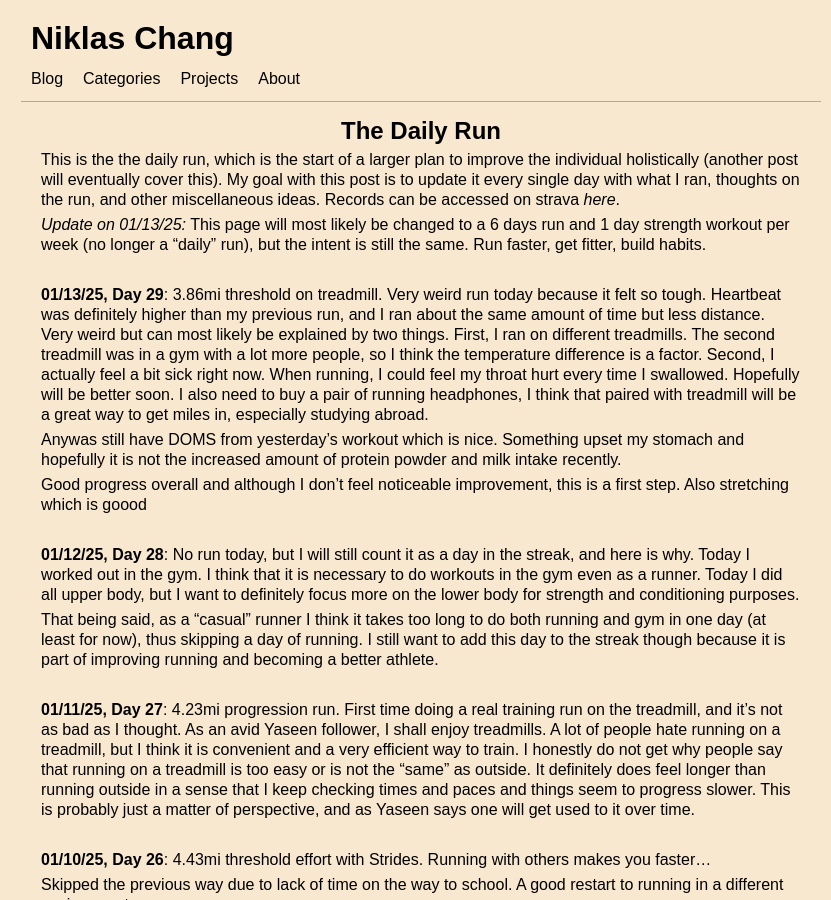
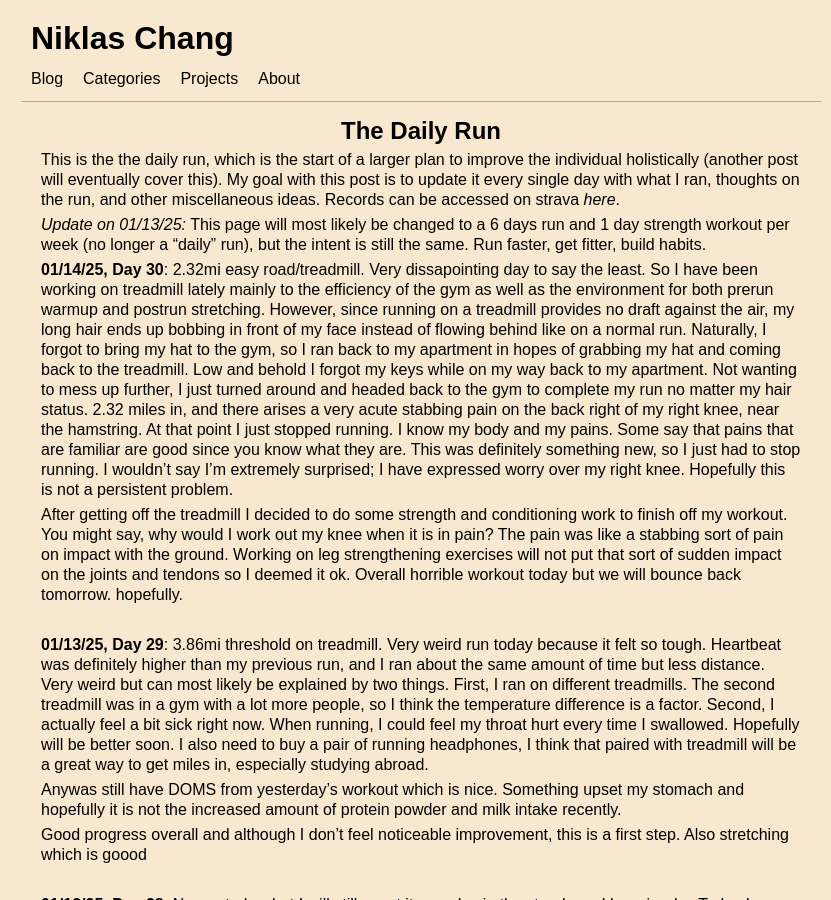
Before and after one commit to Niklichang/niklichang.github.io, a Jekyll site: the page built from _posts/2024-12-02-the-daily-run.md, in a window 1280 px wide and 900 px high. Shown: the whole window, without its empty margins (219-1050 px from the left). Built offline with Jekyll 4.4.1, drawn with Linux system fonts in a browser that asks for light colours; some web fonts are replaced; some of the changed text lies outside the part shown.

Commit message:
hopefully day30 yaay month long progress

```diff
--- a/_posts/2024-12-02-the-daily-run.md
+++ b/_posts/2024-12-02-the-daily-run.md
@@ -2,13 +2,17 @@
 layout: post
 title:  "The Daily Run"
 date:   2024-12-02
-last_modified_at: 2025-01-13
+last_modified_at: 2025-01-14
 categories: [Running]
 ---
 
 This is the the daily run, which is the start of a larger plan to improve the individual holistically (another post will eventually cover this). My goal with this post is to update it every single day with what I ran, thoughts on the run, and other miscellaneous ideas. Records can be accessed on strava *[here](https://www.strava.com/athletes/117513725)*.
 
 *Update on 01/13/25:* This page will most likely be changed to a 6 days run and 1 day strength workout per week (no longer a "daily" run), but the intent is still the same. Run faster, get fitter, build habits.
+
+**01/14/25, Day 30**: 2.32mi easy road/treadmill. Very dissapointing day to say the least. So I have been working on treadmill lately mainly to the efficiency of the gym as well as the environment for both prerun warmup and postrun stretching. However, since running on a treadmill provides no draft against the air, my long hair ends up bobbing in front of my face instead of flowing behind like on a normal run. Naturally, I forgot to bring my hat to the gym, so I ran back to my apartment in hopes of grabbing my hat and coming back to the treadmill. Low and behold I forgot my keys while on my way back to my apartment. Not wanting to mess up further, I just turned around and headed back to the gym to complete my run no matter my hair status. 2.32 miles in, and there arises a very acute stabbing pain on the back right of my right knee, near the hamstring. At that point I just stopped running. I know my body and my pains. Some say that pains that are familiar are good since you know what they are. This was definitely something new, so I just had to stop running. I wouldn't say I'm extremely surprised; I have expressed worry over my right knee. Hopefully this is not a persistent problem.
+
+After getting off the treadmill I decided to do some strength and conditioning work to finish off my workout. You might say, why would I work out my knee when it is in pain? The pain was like a stabbing sort of pain on impact with the ground. Working on leg strengthening exercises will not put that sort of sudden impact on the joints and tendons so I deemed it ok. Overall horrible workout today but we will bounce back tomorrow. hopefully.
 
 <br/>
 
```
